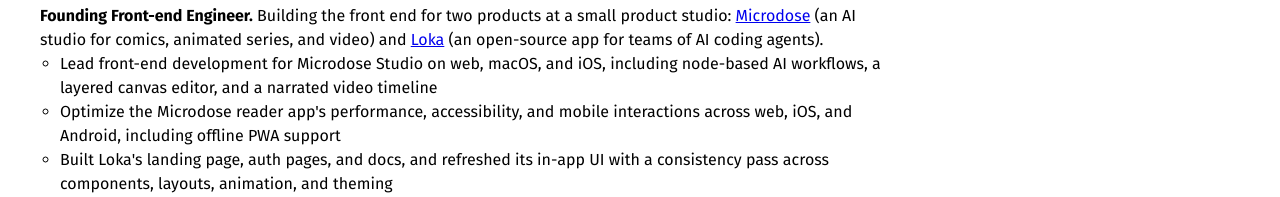
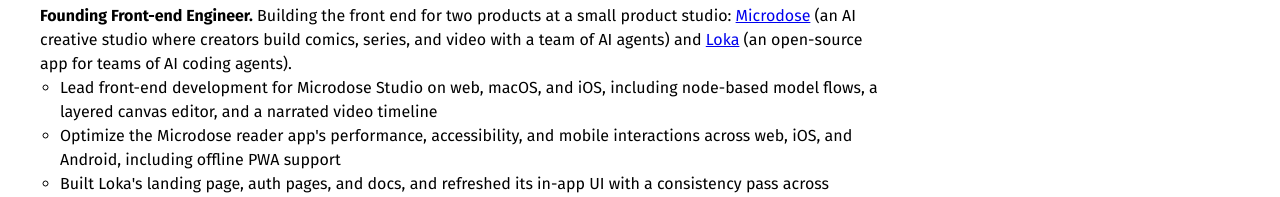
Before and after one commit to Ashwin-S-Nambiar/resume, a plain HTML site: page index.html in a window 1280 px wide. Shown: the part 268-465 px from the top of the page. Drawn offline with Linux system fonts and the light colour scheme.

Commit message:
fix: describe microdose as the ai creative studio it is

```diff
--- a/index.html
+++ b/index.html
@@ -104,14 +104,15 @@
               <strong>Founding Front-end Engineer.</strong> Building the front
               end for two products at a small product studio:
               <a href="https://studio.microdose.fun" target="_blank">Microdose</a>
-              (an AI studio for comics, animated series, and video) and
+              (an AI creative studio where creators build comics, series, and video
+              with a team of AI agents) and
               <a href="https://loka.ygpt.dev" target="_blank">Loka</a> (an
               open-source app for teams of AI coding agents).
             </p>
             <ul>
               <li>
                 Lead front-end development for Microdose Studio on web, macOS,
-                and iOS, including node-based AI workflows, a layered canvas
+                and iOS, including node-based model flows, a layered canvas
                 editor, and a narrated video timeline
               </li>
               <li>
```
